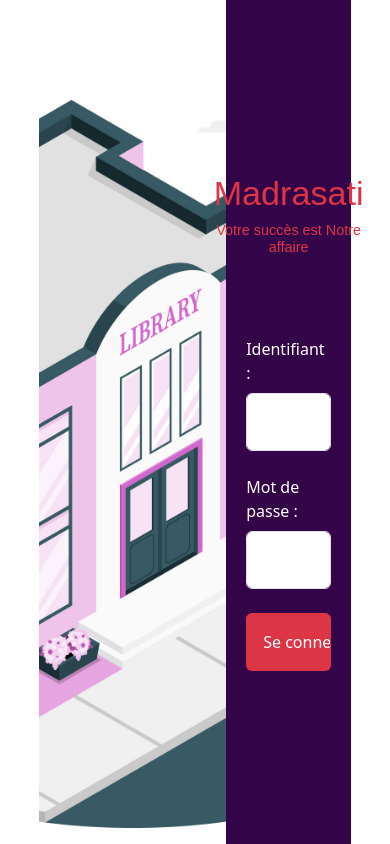
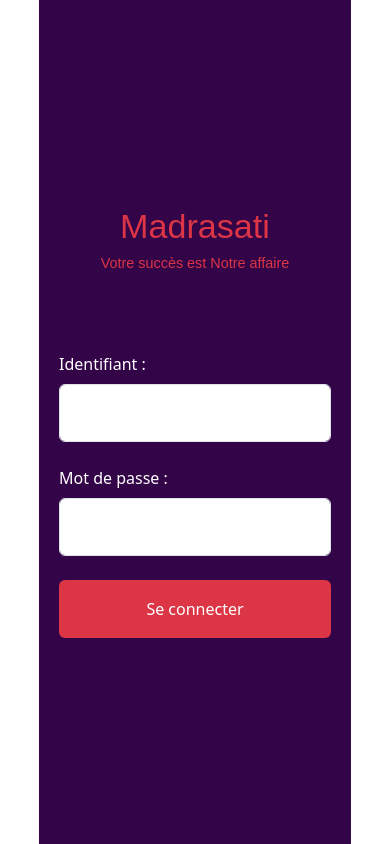
Before and after one commit to meriamourriworld/gestionNotes, a PHP site: page /connection.php in a window 390 px wide. Run offline with PHP 8.4, Linux system fonts and the light colour scheme; some web fonts are replaced.

Commit message:
Made login page responsive

```diff
--- a/connection.php
+++ b/connection.php
@@ -33,23 +33,25 @@
 </head>
 <body class="container-100">
 
-    <main class="mainConnection mx-auto d-flex justify-content-around align-items-center">
-        <div class="wallLogin"></div>
-        <div class="formLogin d-flex flex-column justify-content-center align-items-center text-white">
+    <main class="">
+        <div class="mainConnection row mx-auto d-flex justify-content-around align-items-center">
+            <div class="wallLogin col-md-7 d-md-block d-none"></div>
+            <div class="formLogin col-md-5 col-sm-12 d-flex flex-column justify-content-center align-items-center text-white">
                 <div class="logo text-center">
                     <h1 class="display-4">Madrasati</h1>
                     <h6>Votre succès est Notre affaire</h6>
                 </div>
                 <form class="mt-5 w-100" action="connection.php" method="post">
                     <label for="login" class="form-label mt-4">Identifiant :</label>
-                <input type="text" class="form-control p-3" name="login" id="login">
+                    <input type="text" class="form-control p-3" name="login" id="login" required>
 
                     <label for="pass" class="form-label mt-4">Mot de passe :</label>
-                <input type="password" class="form-control p-3" name="pass" id="pass">
+                    <input type="password" class="form-control p-3" name="pass" id="pass" required>
 
                     <input type="submit" value="Se connecter" class="btn btn-reg w-100 mt-4 p-3 text-white">
                 </form>
             </div>
+        </div>
     </main>
 </body>
 </html>
--- a/styles/style.css
+++ b/styles/style.css
@@ -52,7 +52,6 @@
 }
 .wallLogin
 {
-    width: 60%;
     height: 100%;
     background: url("../images/loginBackground1.jpg");
     background-repeat: no-repeat;
@@ -62,7 +61,6 @@
 .formLogin
 {
     background-color: #340448;
-    width: 40%;
     height: 100%;
     padding: 20px;
 }
@@ -70,3 +68,7 @@
 {
     background-color: #dc3546;
 }
+.btn-reg:hover
+{
+    background-color: #ab2936;
+}
```
Also changed, not shown: images/errBackground1.jpg (deleted), images/loginBackground.jpg (deleted). Lines whose indentation alone changed are shown as unchanged.
